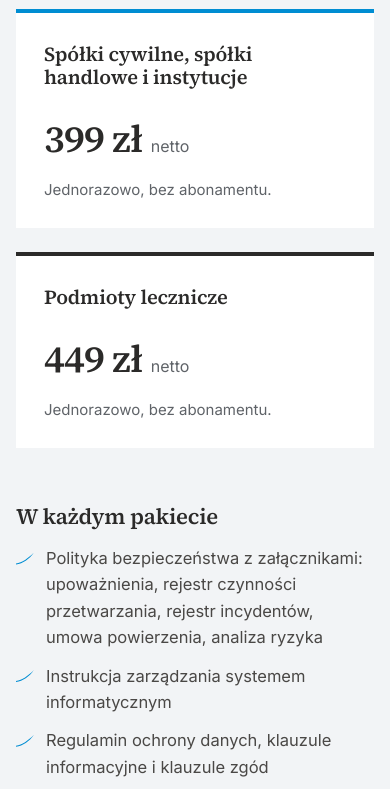
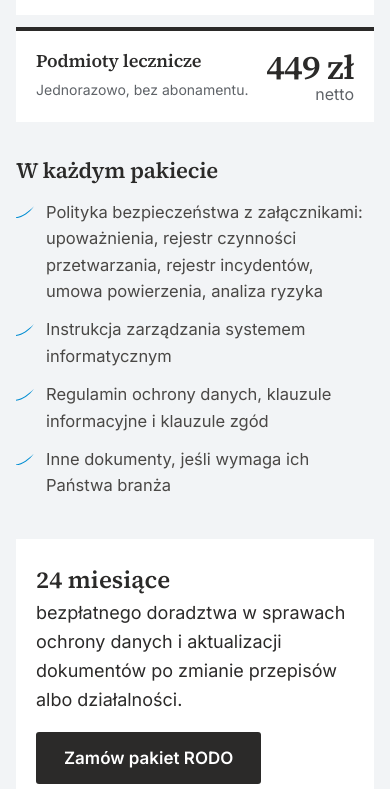
Before and after one commit to Disaster26/krpsk-koncepcja, a plain HTML site: page index.html in a window 390 px wide. Shown: the part 2209-2998 px from the top of the page. Drawn offline with Linux system fonts and the light colour scheme.

Commit message:
Kompaktowe pakiety na telefonie

```diff
--- a/style.css
+++ b/style.css
@@ -232,7 +232,15 @@ section{padding:clamp(64px,8vw,120px) 0}
   .sek-head{margin-bottom:32px}
   .sek-head p,.omnie-tekst p,.kontakt-dane > p{font-size:16.5px}
   .karty{grid-auto-columns:84%;gap:16px}
-  .kw{font-size:38px}
+  .kw{font-size:34px}
+  .pakiety{gap:12px}
+  .pakiet{padding:18px 20px;display:grid;grid-template-columns:minmax(0,1fr) auto;gap:4px 16px;align-items:center}
+  .pakiet h3{font-size:18px;grid-column:1}
+  .pakiet .cena{grid-column:2;grid-row:1 / span 2;margin:0;text-align:right;line-height:1.1}
+  .pakiet .cena .kw{display:block;margin:0}
+  .pakiet p:last-child{grid-column:1;font-size:14px}
+  .rodo-dol{margin-top:36px;gap:28px}
+  .plus{padding:22px 20px}
   .tabela th,.tabela td{padding:13px 6px}
   .tabela td{font-size:19px}
   .tabela thead th{font-size:18px}
```
